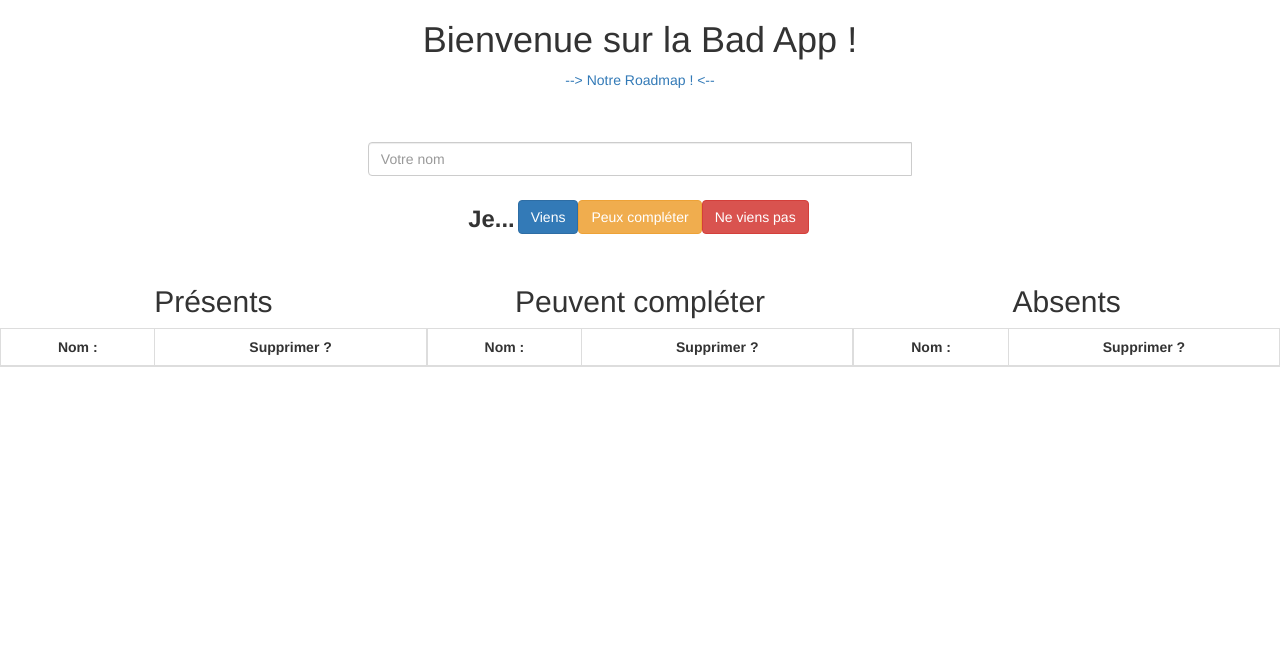
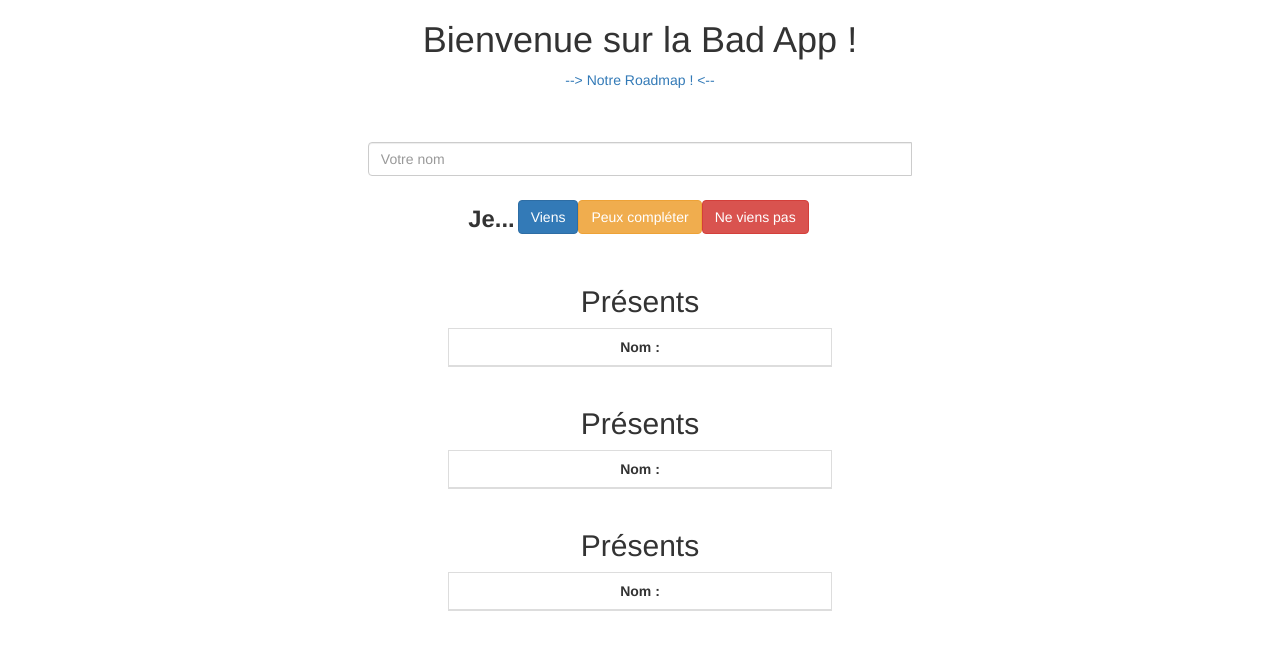
Before and after one commit to FRosay/MEAN-application-skeleton, an Angular app in the folder front/: page /main in a window 1280 px wide. Shown: the top 650 px of the page. Built offline with nearby package versions, Linux system fonts and the light colour scheme.

Commit message:
refactoring the list_user component

```diff
--- a/front/src/app/elements/registration.ts
+++ b/front/src/app/elements/registration.ts
@@ -16,14 +16,14 @@ export class Registration {
     addUser(user: User) {
         this.deleteAvailableUserByName(user.name);
         this.deleteUnavailableUserByName(user.name);
-        this.deleteUncertainUserByName(name);
+        this.deleteUncertainUserByName(user.name);
         this.liste_participants.push(user);
     }
 
     addUnavailableUser(user: User): void {
-        this.deleteAvailableUserByName(name);
-        this.deleteUnavailableUserByName(name);
-        this.deleteUncertainUserByName(name);
+        this.deleteAvailableUserByName(user.name);
+        this.deleteUnavailableUserByName(user.name);
+        this.deleteUncertainUserByName(user.name);
         this.liste_absents.push(user);
     }
 
--- a/front/src/app/registration/list-users/list-users.component.css
+++ b/front/src/app/registration/list-users/list-users.component.css
@@ -8,5 +8,5 @@ a {
 }
 
 .flex_user_list {
-    width: 40%;
+    width: 30%;
 }
--- a/front/src/app/registration/list-users/list-users.component.html
+++ b/front/src/app/registration/list-users/list-users.component.html
@@ -1,59 +1,17 @@
 <div class="flex_user_lists">
+
   <div class="flex_user_list">
     <h2 class="sub-header">Présents</h2>
     <table class="table table-striped table-bordered">
       <thead>
         <tr>
           <th scope="col" class="text-center">Nom :</th>
-          <th scope="col" class="text-center">Supprimer ?</th>
         </tr>
       </thead>
       <tbody>
-        <tr *ngFor="let user of getAvailableUsers()">
+        <tr *ngFor="let user of user_list">
           <td #userName>{{user.name}}</td>
-          <td>
-            <a (click)="deleteAvailableUser(user.name)">Supprimer</a>
-          </td>
-        </tr>
-      </tbody>
-    </table>
-  </div>
-
-  <div class="flex_user_list">
-    <h2 class="sub-header">Peuvent compléter</h2>
-    <table class="table table-striped table-bordered">
-      <thead>
-        <tr>
-          <th scope="col" class="text-center">Nom :</th>
-          <th scope="col" class="text-center">Supprimer ?</th>
-        </tr>
-      </thead>
-      <tbody>
-        <tr *ngFor="let user of getUncertainUsers()">
-          <td #userName>{{user.name}}</td>
-          <td>
-            <a (click)="deleteUncertainUser(user.name)">Supprimer</a>
-          </td>
-        </tr>
-      </tbody>
-    </table>
-  </div>
-
-  <div class="flex_user_list">
-    <h2 class="sub-header">Absents</h2>
-    <table class="table table-striped table-bordered">
-      <thead>
-        <tr>
-          <th scope="col" class="text-center">Nom :</th>
-          <th scope="col" class="text-center">Supprimer ?</th>
-        </tr>
-      </thead>
-      <tbody>
-        <tr *ngFor="let user of getUnavailableUsers()">
-          <td #userName>{{user.name}}</td>
-          <td>
-            <a (click)="deleteUnavailableUser(user.name)">Supprimer</a>
-          </td>
+          <td> <a class="glyphicon glyphicon-trash" (click)="deleteUserFromList(user.name)"></a></td>
         </tr>
       </tbody>
     </table>
--- a/front/src/app/registration/list-users/list-users.component.ts
+++ b/front/src/app/registration/list-users/list-users.component.ts
@@ -1,4 +1,4 @@
-import { Component, OnInit } from '@angular/core';
+import { Component, OnInit, Input } from '@angular/core';
 import { RegistrationService } from '../registration.service';
 import { User } from '../../elements/user';
 
@@ -9,35 +9,13 @@ import { User } from '../../elements/user';
 })
 export class ListUsersComponent implements OnInit {
 
-  constructor(private registrationService: RegistrationService) {
-    this.registrationService = registrationService
-  }
+  @Input() user_list: User[];
 
   ngOnInit() {
   }
 
-  getAvailableUsers(): User[] {
-    return this.registrationService.getAvailableUsers();
-  }
-
-  getUncertainUsers(): User[] {
-    return this.registrationService.getUncertainUsers();
-  }
-
-  getUnavailableUsers(): User[] {
-    return this.registrationService.getUnavailableUsers();
-  }
-
-  deleteAvailableUser(name: string) {
-    this.registrationService.deleteAvailableUser(name);
-  }
-
-  deleteUncertainUser(name: string) {
-    this.registrationService.deleteUncertainUser(name);
-  }
-
-  deleteUnavailableUser(name: string) {
-    this.registrationService.deleteUnavailableUser(name);
+  deleteUserFromList(name: string): void {
+    this.user_list = this.user_list.filter((user) => user.name !== name);
   }
 
 }
--- a/front/src/app/registration/registration.component.html
+++ b/front/src/app/registration/registration.component.html
@@ -3,5 +3,7 @@
     <a routerLink="/roadmap">--> Notre Roadmap ! <--</a>
   </nav>
   <app-register-button></app-register-button>
-  <app-list-users></app-list-users>
+  <app-list-users [user_list]="registrationService.getAvailableUsers()"></app-list-users>
+  <app-list-users [user_list]="registrationService.getUncertainUsers()"></app-list-users>
+  <app-list-users [user_list]="registrationService.getUnavailableUsers()"></app-list-users>
 <div>
--- a/front/src/app/registration/registration.component.ts
+++ b/front/src/app/registration/registration.component.ts
@@ -1,4 +1,6 @@
 import { Component, OnInit } from '@angular/core';
+import { RegistrationService } from './registration.service';
+import { User } from '../elements/user';
 
 @Component({
   selector: 'app-registration',
@@ -7,9 +9,24 @@ import { Component, OnInit } from '@angular/core';
 })
 export class RegistrationComponent implements OnInit {
 
-  constructor() { }
-
+  constructor(private registrationService: RegistrationService) {
+    this.registrationService = registrationService
+  }
   ngOnInit() {
   }
 
+  getAvailableUsers(): User[] {
+    return this.registrationService.getAvailableUsers();
+  }
+
+  getUncertainUsers(): User[] {
+    return this.registrationService.getUncertainUsers();
+  }
+
+  getUnavailableUsers(): User[] {
+    return this.registrationService.getUnavailableUsers();
+  }
+
+
+
 }
```
